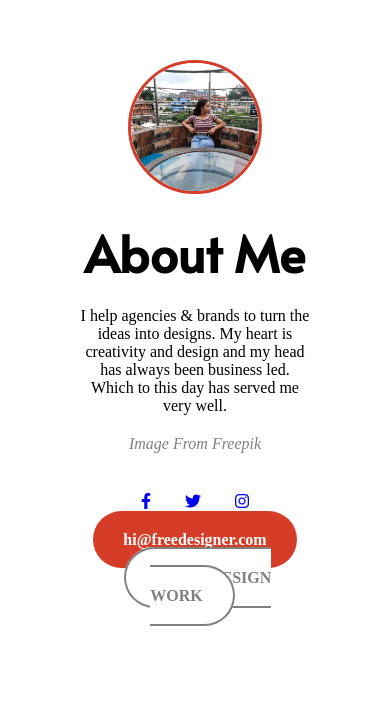
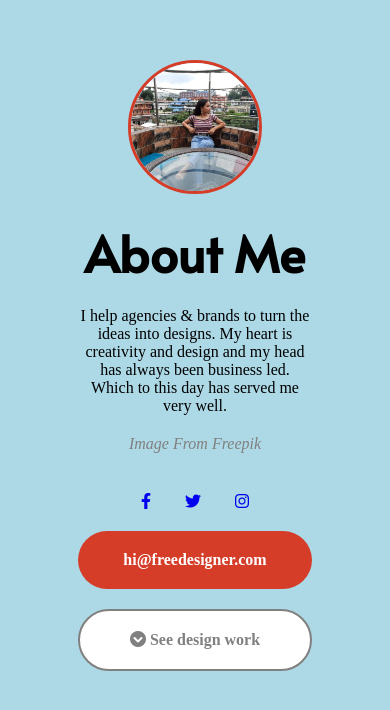
Before and after one commit to baishali01/About-Me, a plain HTML site: page index.html in a window 390 px wide. Drawn offline with Linux system fonts and the light colour scheme.

Commit message:
Add files via upload

```diff
--- a/index.html
+++ b/index.html
@@ -1,6 +1,8 @@
 <!DOCTYPE html>
 <html>
 	<head>
+    <meta http-equiv="X-UA-Compatible" content="IE=edge">
+    <meta name="viewport" content="width=device-width, initial-scale=1.0">
     <link rel="stylesheet" href="styles.css">
     <link href="https://fonts.googleapis.com/css2?family=Alata&display=swap" rel="stylesheet">
     <link rel="stylesheet" href="https://cdnjs.cloudflare.com/ajax/libs/font-awesome/6.0.0-beta2/css/all.min.css" integrity="sha512-YWzhKL2whUzgiheMoBFwW8CKV4qpHQAEuvilg9FAn5VJUDwKZZxkJNuGM4XkWuk94WCrrwslk8yWNGmY1EduTA==" crossorigin="anonymous" referrerpolicy="no-referrer" />
@@ -27,7 +29,7 @@
      </div>
      <div class="call-to-action">
         <a href="/" class="mail-content">hi@freedesigner.com</a>
-        <a href="/"class="other-content">
+        <a href="/" class="other-content">
          <i class="fa-solid fa-circle-chevron-down"></i>
           See design work
         </a>
--- a/styles.css
+++ b/styles.css
@@ -43,16 +43,12 @@
 }
 .call-to-action a {
     padding: 20px 30px;
-    margin: 5px;
     border-radius: 100px;
     text-decoration: none;
 }
 .other-content{
     background-color: white;
     color: gray;
-    height: 50px;
-    width: 50px;
-    display: inline;
     border: 2px solid gray;
     text-transform: uppercase;
     font-weight: bold;
@@ -62,3 +58,19 @@
     color: white;
     display: inline;
 }
+
+@media screen and (max-width: 800px) {
+	.call-to-action a {
+		display: block;
+    }
+    .other-content {
+			text-transform: none;
+            padding-top: 0px !important;
+            height: 40%;
+    }
+
+
+	body {
+		background-color: lightblue;
+	}
+}
```
